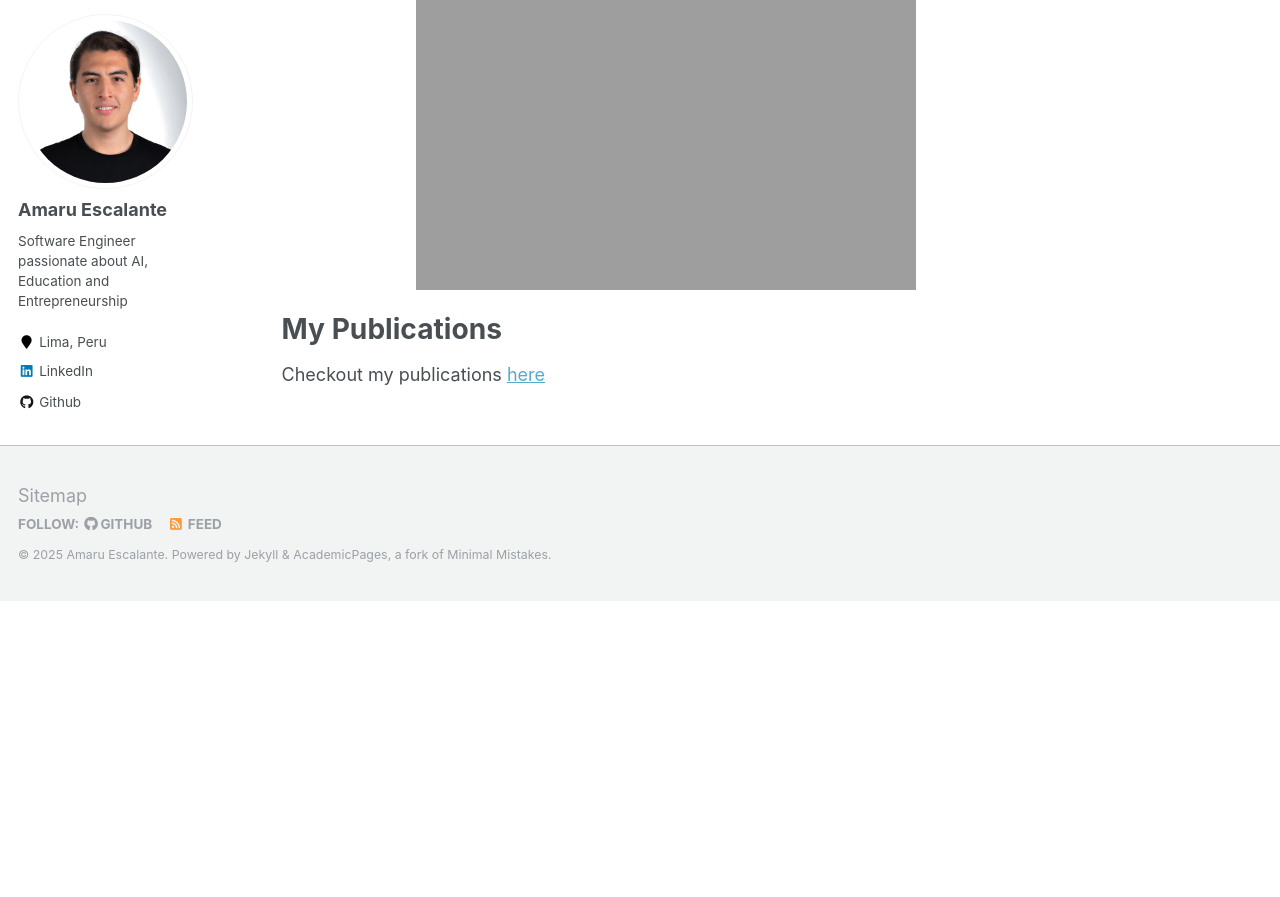
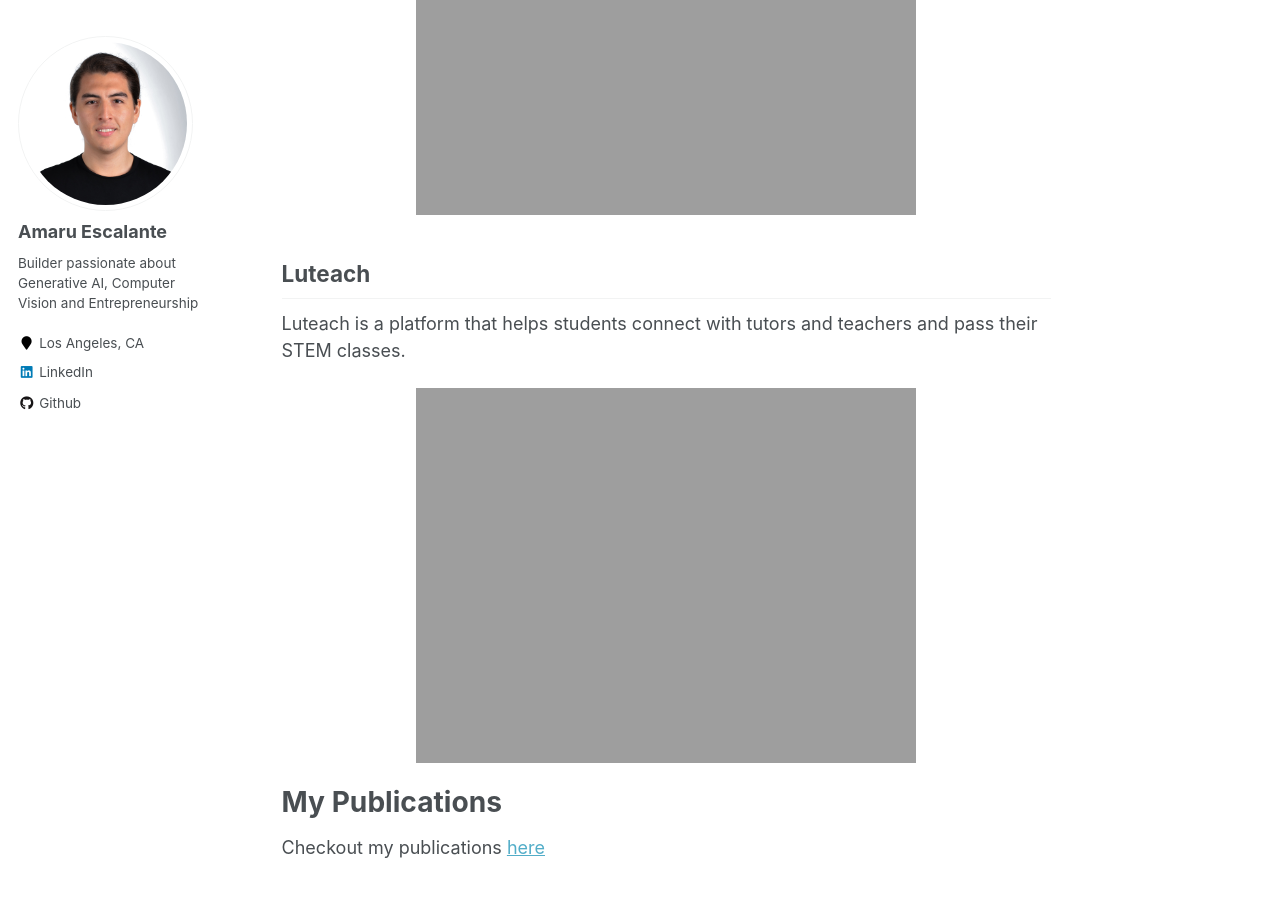
Before and after one commit to AmaruEscalante/amaru.github.io, a Jekyll site: the page built from _pages/about.md, in a window 1280 px wide and 900 px high, scrolled down 1047 px. Shown: the top 897 px of the window. Built offline with Jekyll 4.4.1, drawn with Linux system fonts in a browser that asks for light colours; before the commit the page ends 1648 px from its top, so only the background shows below that.

Commit message:
feat: add Luteach project to portfolio and update personal details

```diff
--- a/_config.yml
+++ b/_config.yml
@@ -82,8 +82,8 @@ analytics:
 author:
   name             : "Amaru Escalante"
   avatar           : "profile.png"
-  bio              : "Software Engineer passionate about AI, Education and Entrepreneurship"
-  location         : "Lima, Peru"
+  bio              : "Builder passionate about Generative AI, Computer Vision and Entrepreneurship"
+  location         : "Los Angeles, CA"
   employer         :
   # pubmed           : "https://www.ncbi.nlm.nih.gov/pubmed/?term=john+snow"
   # googlescholar    : "http://yourfullgooglescholarurl.com"
--- a/_pages/about.md
+++ b/_pages/about.md
@@ -12,8 +12,9 @@ I'm a builder with a passion for generative AI, computer vision, and entrepreneu
 
 ## FotosAI
 Generate professional photos for your Linkedin or your business with one click
-<p align="center">
-  <img src="https://amaruescalante.io/files/fotosai/landing.png" width="500">
+<p align="center" style="display: flex; justify-content: center; gap: 20px;">
+  <img src="https://amaruescalante.io/files/fotosai/landing.png" width="400">
+  <img src="https://amaruescalante.io/files/fotosai/fotos.png" width="400">
 </p>
 
 
@@ -21,10 +22,17 @@ Generate professional photos for your Linkedin or your business with one click
 Checkout a demo of my vehicle recognition project. [Here](https://vehicle-recognition-demo.vercel.app) you can upload an image of a vehicle and infer its characteristics.
 App developed to handle vehicle traffic for each neighborhood where the system was deployed:
 <!-- ![App Demo](https://amaruescalante.io/files/vehicle-recognition/system-app-demo.gif) -->
-
 <p align="center">
   <img src="https://amaruescalante.io/files/vehicle-recognition/system-app-demo.gif" width="500">
 </p>
 
+
+
+## Luteach
+Luteach is a platform that helps students connect with tutors and teachers and pass their STEM classes.
+<p align="center">
+  <img src="https://amaruescalante.io/files/luteach/landing.png" width="500">
+</p>
+
 # My Publications
 Checkout my publications [here](https://amaruescalante.io/publications/)
```
Also changed, not shown: 1 other file.
